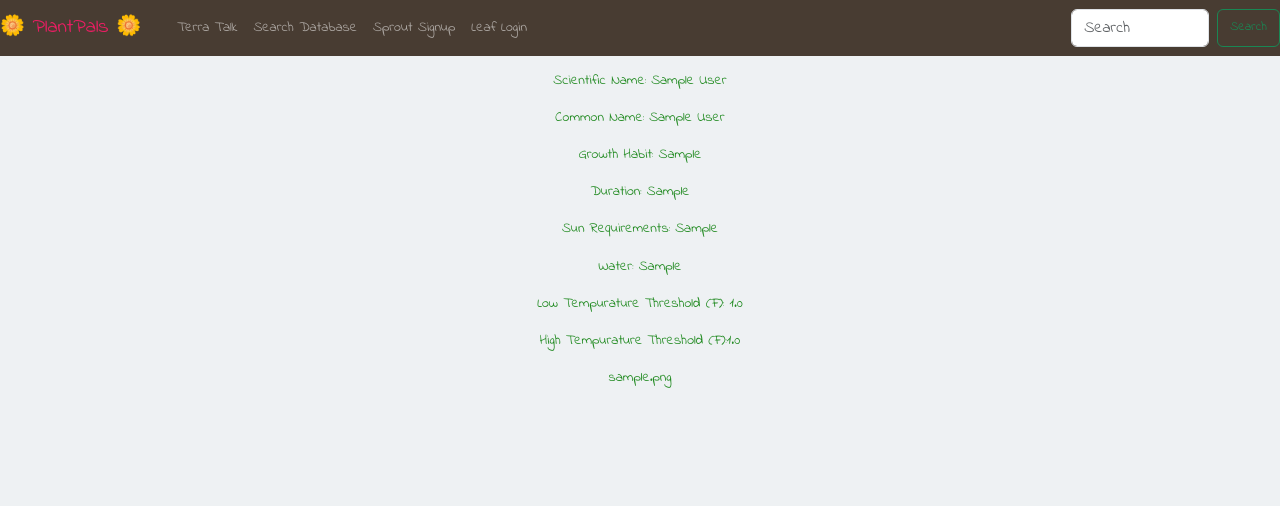
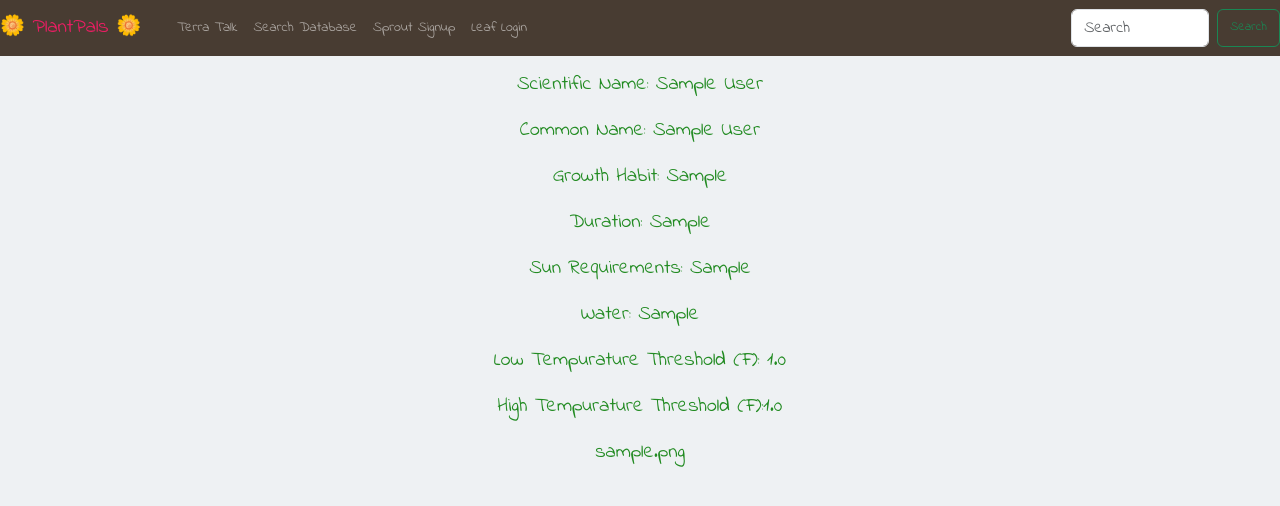
Before and after one commit to ao994/plant-pals, a Django app: a page that uses Code/plant-pals/profile_of_user/templates/search_result.html in a window 1280 px wide. Shown: the top 506 px of the page. Run offline with Django 3.2, Linux system fonts and the light colour scheme; tables that the repository leaves empty hold one stand-in row (values such as "Sample post"); some libraries are stand-ins or nearby versions; some web fonts are replaced.

Commit message:
results resize

```diff
--- a/Code/plant-pals/profile_of_user/templates/search_result.html
+++ b/Code/plant-pals/profile_of_user/templates/search_result.html
@@ -5,6 +5,7 @@
 
 {% block body %}
 <link rel="stylesheet" href="{% static '/profile_of_user/search_result.css' %}">
+<div class = 'results'>
 
 <p>Scientific Name: {{ plant.scientific_name }}</p>
 <p>Common Name: {{ plant.common_name }}</p>
@@ -16,6 +17,7 @@
 <p>High Tempurature Threshold (F):{{ plant.temp_high_F }}</p>
 <p>{{ plant.image }}</p>
 
+</div>
 
 
 
--- a/Code/plant-pals/static/profile_of_user/search_result.css
+++ b/Code/plant-pals/static/profile_of_user/search_result.css
@@ -7,3 +7,7 @@ body{
     text-align: center;
     color: forestgreen
   }
+
+.results{
+  font-size: 20px;
+}
```
